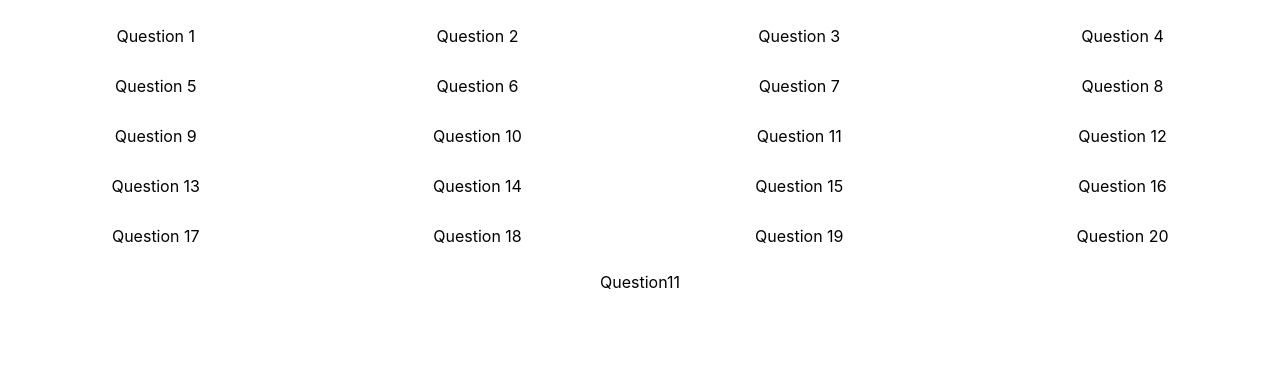
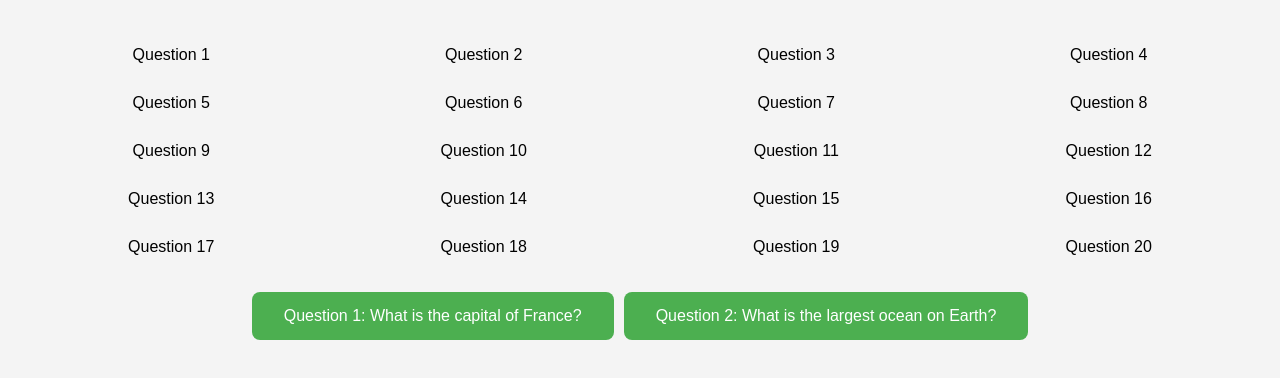
Before and after one commit to kimmisinha/React-Challenge, a React (Create React App) app in the folder my-challenge/: page /question11 in a window 1280 px wide. Shown: the top 378 px of the page. Built offline with nearby package versions, Linux system fonts and the light colour scheme.

Commit message:
Updated Question11 component to import and use styles.css

```diff
--- a/my-challenge/src/Component/PianoApp.jsx
+++ b/my-challenge/src/Component/PianoApp.jsx
@@ -1,12 +1,12 @@
 import React, { useState } from 'react';
-const playSound = (note) => {
-  // const audio = new Audio(`${process.env.PUBLIC_URL}/sounds/${note}.mp3`);
-  const audio = new Audio(`${process.env.PUBLIC_URL}/sounds/${note}.mp3`);
+// import audio from "../../public/sounds/audio.mp3"
+// const playSound = (audio) => {
+//   const audio = new Audio(`${process.env.PUBLIC_URL}/sounds/${note}.mp3`);
 
-  audio.play().catch((error) => {
-    console.error(`Error playing sound for ${note}:`, error);
-  });
-};
+//   audio.play().catch((error) => {
+//     console.error(`Error playing sound for ${note}:`, error);
+//   });
+// };
 
 
 // PianoKey Component
@@ -41,7 +41,7 @@ const App = () => {
   const [pressedNotes, setPressedNotes] = useState([]);
 
   const onPressKey = note => {
-    playSound(note);
+    // playSound(audio);
     setPressedNotes(prevPressedNotes =>
       prevPressedNotes.includes(note)
         ? prevPressedNotes.filter(n => n !== note)
--- a/my-challenge/src/Component/Question11.jsx
+++ b/my-challenge/src/Component/Question11.jsx
@@ -1,9 +1,42 @@
-import React from 'react'
+import React, { useState } from "react";
+import '../Css/Question11.css';
+
+const triviaQuestions = {
+  question1: {
+    question: "What is the capital of France?",
+    answer: "Paris",
+  },
+  question2: {
+    question: "What is the largest ocean on Earth?",
+    answer: "The Pacific Ocean",
+  },
+};
 
 function Question11() {
+  const { question1, question2 } = triviaQuestions;
+  const [questionDisplay, setQuestionDisplay] = useState(null);
+
+  function handleQuestion1() {
+    alert(question1.answer);
+    setQuestionDisplay(question1);
+  }
+
+  function handleQuestion2() {
+    alert(question2.answer);
+    setQuestionDisplay(question2);
+  }
+
   return (
-    <div>Question11</div>
-  )
+    <div>
+      <button onClick={handleQuestion1}>
+        Question 1: {question1.question}
+      </button>
+      <button onClick={handleQuestion2}>
+        Question 2: {question2.question}
+      </button>
+      {questionDisplay && <p>{questionDisplay.question}</p>}
+    </div>
+  );
 }
 
-export default Question11
+export default Question11;
--- /dev/null
+++ b/my-challenge/src/Css/Question11.css
@@ -0,0 +1,31 @@
+body {
+    font-family: Arial, sans-serif;
+    background-color: #f4f4f4;
+    padding: 20px;
+    text-align: center;
+  }
+
+  button {
+    background-color: #4CAF50; /* Green */
+    border: none;
+    color: white;
+    padding: 15px 32px;
+    text-align: center;
+    text-decoration: none;
+    display: inline-block;
+    font-size: 16px;
+    margin: 10px 5px;
+    cursor: pointer;
+    border-radius: 8px;
+    transition: background-color 0.3s;
+  }
+
+  button:hover {
+    background-color: #45a049;
+  }
+
+  p {
+    font-size: 18px;
+    color: #333;
+    margin-top: 20px;
+  }
```
Also changed, not shown: my-challenge/src/Component/question.js (deleted, +0 -38 lines), 1 other file (tests, documents, lock files or other folders).
